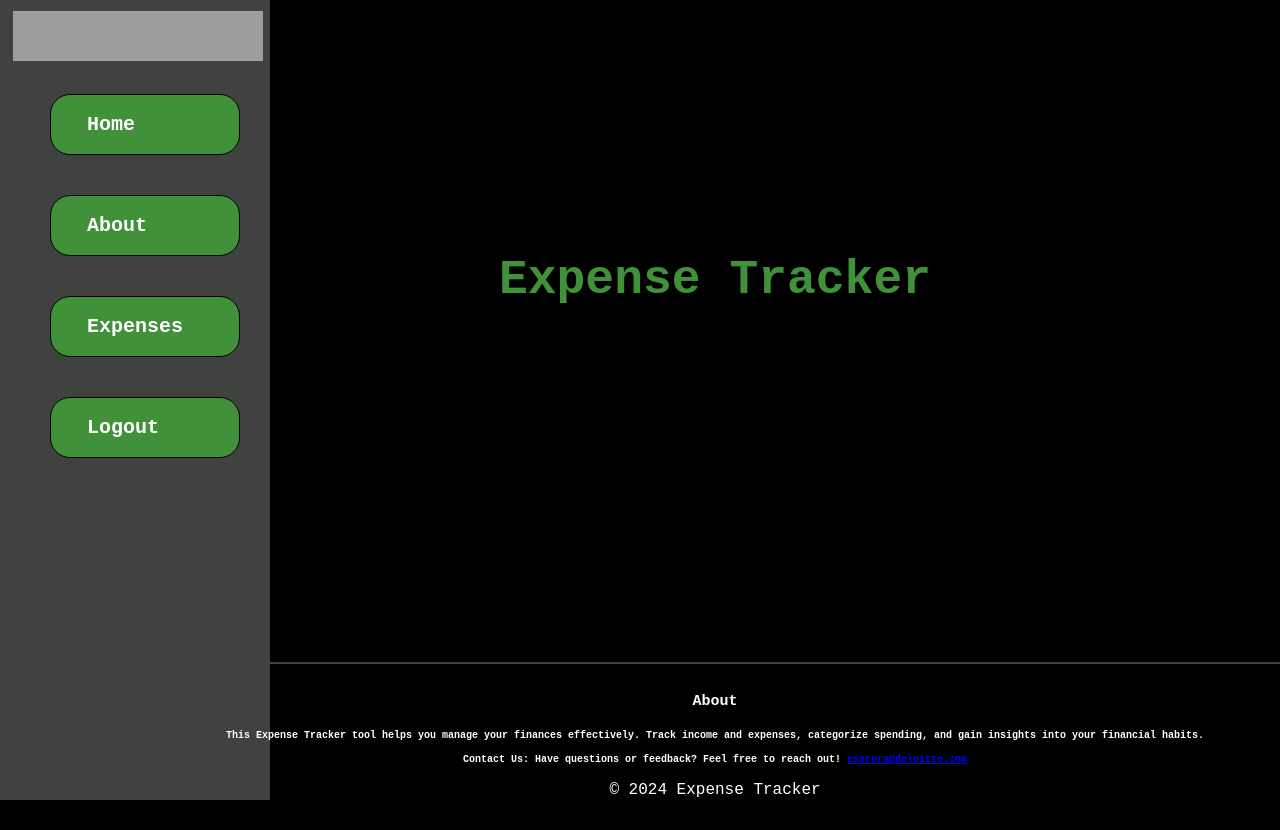
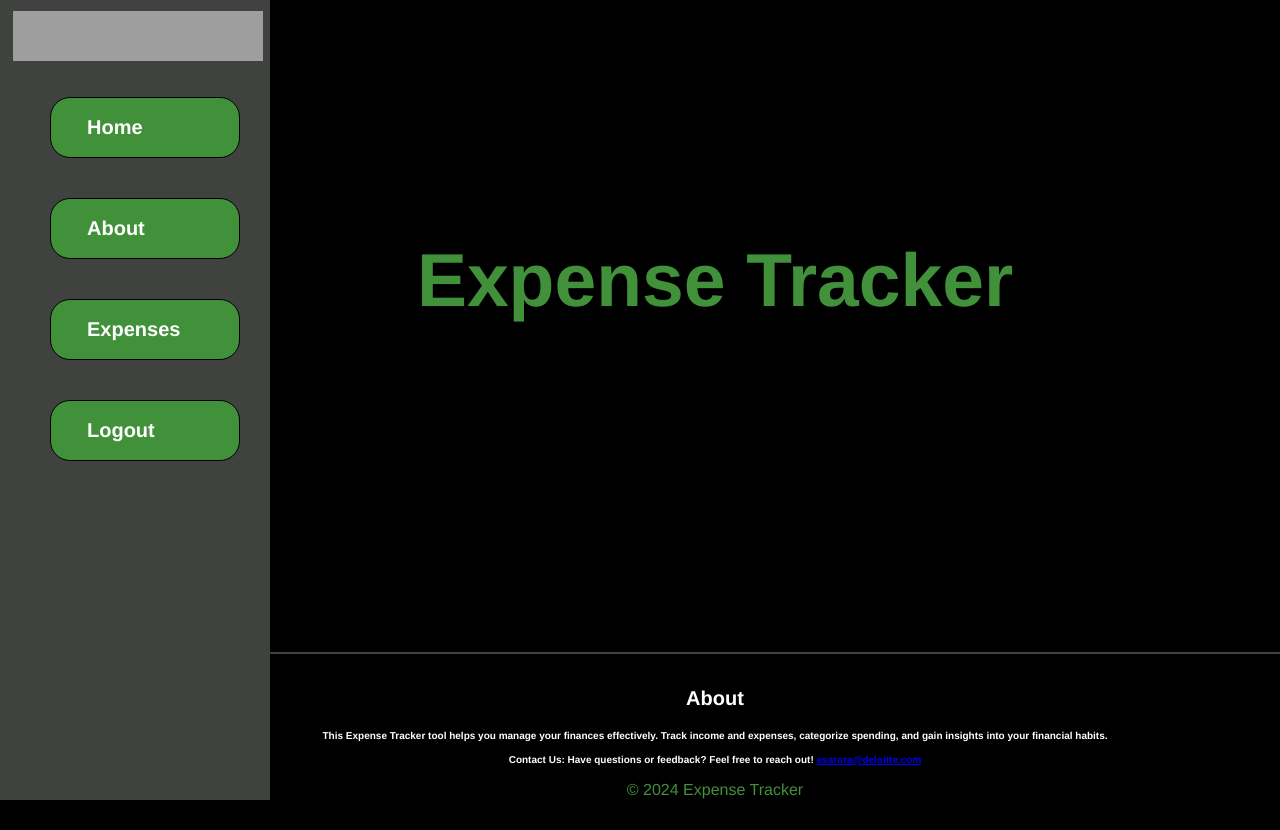
Before and after one commit to eshitaarora/my-expense-tracker, a React (Create React App) app: page /home in a window 1280 px wide. Built offline with nearby package versions, Linux system fonts and the light colour scheme; grey boxes are pictures that could not be loaded.

Commit message:
more changes

```diff
--- a/src/pages/Employee/Expense.js
+++ b/src/pages/Employee/Expense.js
@@ -2,7 +2,7 @@
 import { addExpense } from "../../components/services/DataService";
 import { useState } from "react";
 import Layout from "../../components/Layout";
-
+import './Expense.css';
 import Footer from "./../Footer";
 
 const Expense = () => {
--- /dev/null
+++ b/src/pages/Manager/ManHome.css
@@ -0,0 +1,29 @@
+/* General styles */
+body {
+    margin: 0;
+    padding: 0;
+    font-family: Helvetica; /* Set a default font if desired */
+  }
+
+  .container {
+    /* Style the About page title */
+    text-align: center;
+    /* margin-bottom: -6rem; */
+    margin-top: 0rem;
+    margin-bottom: 20rem;
+  }
+  .mt-5 { /* Assuming this is a custom class for margin-top spacing */
+    margin-top: 5rem;
+  }
+  .navbar-brand {
+    font-weight: bold; /* Adjust font weight for brand name */
+    color: #41913a; /* Darker text color for brand name */
+    font-size:75px;
+    text-align: center;
+    margin-bottom: 2rem;
+    margin-top: 0rem;
+    margin-right:-150px;
+  }
+.h2,p,link{
+    color:#41913a;
+}
--- a/src/pages/Manager/ManHome.js
+++ b/src/pages/Manager/ManHome.js
@@ -4,15 +4,15 @@
 import Footer from './../Footer';
 import ExpenseChart from './ExpenseChart';
 import { Link } from 'react-router-dom';
+import './ManHome.css';
 
 function ManHome() {
   return (
     <>
       <Navbar></Navbar>
       <div className="container mt-5">
-        <h1>Welcome Home!</h1>
         <p>Welcome to Expense Tracker Platform</p>
-        <Link to="/ExpenseChart">Employee Expenses</Link>
+        <Link  className="link" to="/ExpenseChart">Employee Expenses</Link>
       </div>
       <Footer></Footer>
     </>
```
Also changed, not shown: 1 other file (tests, documents, lock files or other folders).
